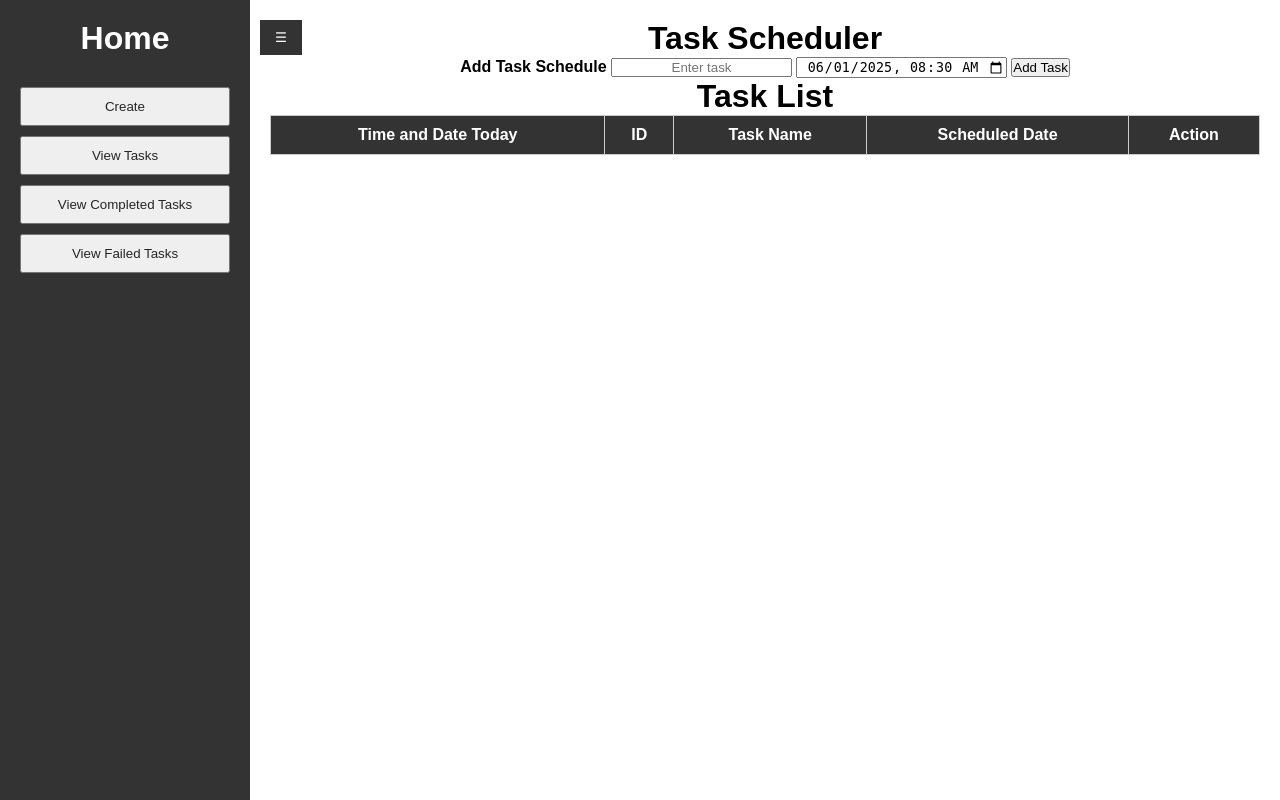
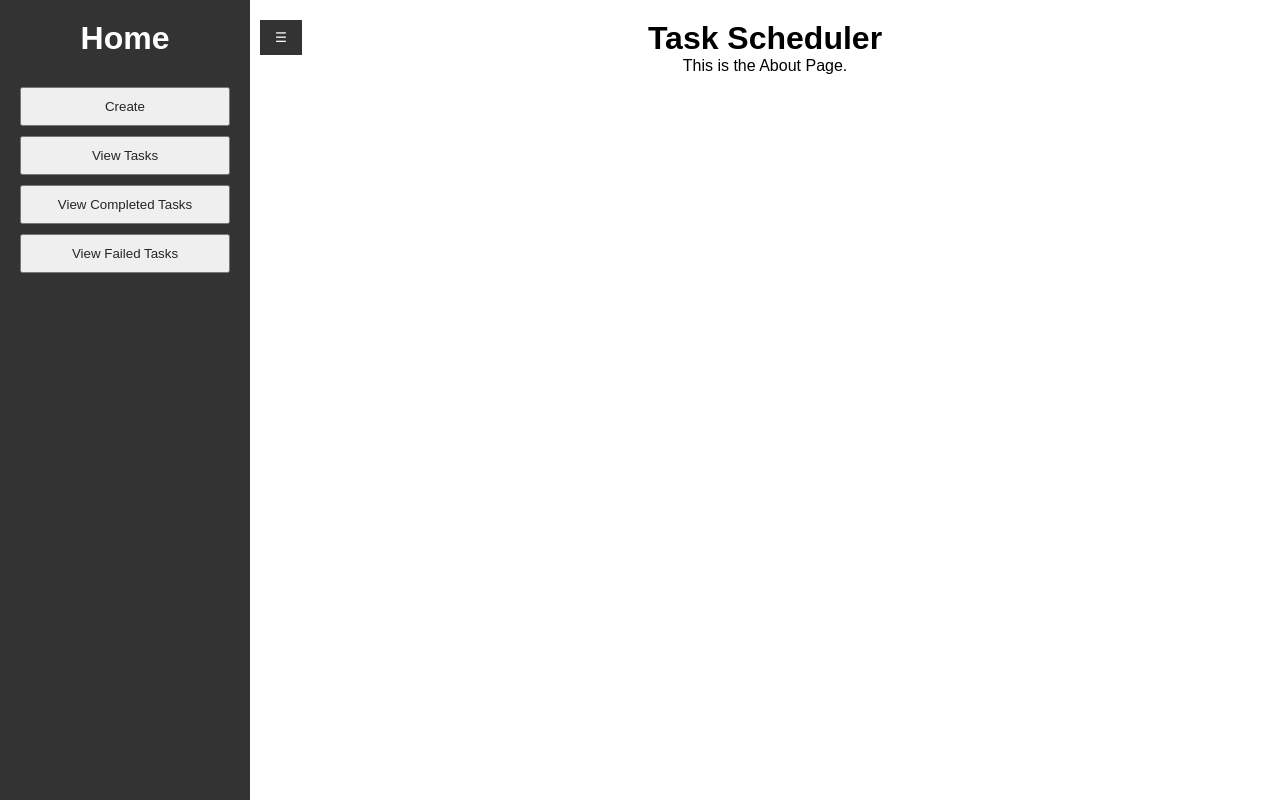
Before and after one commit to Josh011600/phpproj, a Flask app: page / in a window 1280 px wide, after a click on "View Tasks". Run offline with Flask 3, Linux system fonts and the light colour scheme; lists and menus that the app fills with data are empty.

Commit message:
add all continuing feature transition of page

```diff
--- a/static/js/script1.js
+++ b/static/js/script1.js
@@ -69,7 +69,7 @@ function toggleContent(pageId) {
     } else {
         const selectedPage = document.getElementById(pageId);
         if (selectedPage) {
-            selectedPage.style.display = 'block';  // Display selected page
+            selectedPage.style.display = 'block';
         } else {
             console.error(`Page with ID "${pageId}" not found.`);
         }
--- a/templates/index1.html
+++ b/templates/index1.html
@@ -16,21 +16,21 @@
     <nav class="navbar" id="navbar">
         <div class="home">Home</div>
         <ul class="nav-links">
-            <li><button onclick="showContent('home')">Create</button></li>
-            <li><button onclick="showContent('about')">View Tasks</button></li>
-            <li><button onclick="showContent('contact')">View Completed Tasks</button></li>
-            <li><button onclick="showContent('contact')">View Failed Tasks</button></li>
-            <div id="failedTasks" class="page">This is the Failed Tasks Page.</div>
-
+            <li><button onclick="toggleContent('home')">Create</button></li>
+            <li><button onclick="toggleContent('about')">View Tasks</button></li>
+            <li><button onclick="toggleContent('completedTasks')">View Completed Tasks</button></li>
+            <li><button onclick="toggleContent('failedTasks')">View Failed Tasks</button></li>
         </ul>
     </nav>
+
     <div class="content" id="content">
         <h1>Task Scheduler</h1>
-        <div class="task-container" class="page" id="home">
+        <div class="task-container page" id="home">
             <label for="task" class="label1"><strong>Add Task Schedule</strong></label>
             <input type="text" name="task" class="txtTask" id="add_task" placeholder="Enter task">
             <input id="party" type="datetime-local" name="party-date" value="2025-06-01T08:30" />
             <button class="add_Button" onclick="addTask()">Add Task</button>
+
             <h1 class="task_list_title">Task List</h1>
             <table id="taskTable">
                 <thead>
@@ -45,8 +45,11 @@
                 <tbody></tbody>
             </table>
         </div>
+
+        <div id="about" class="page">This is the About Page.</div>
+        <div id="completedTasks" class="page">This is the Completed Tasks Page.</div>
+        <div id="failedTasks" class="page">This is the Failed Tasks Page.</div>
     </div>
-    <div id="about" class="page">This is the About Page.</div>
-        <div id="contact" class="page">Contact us here!</div>
+
 </body>
 </html>
```
